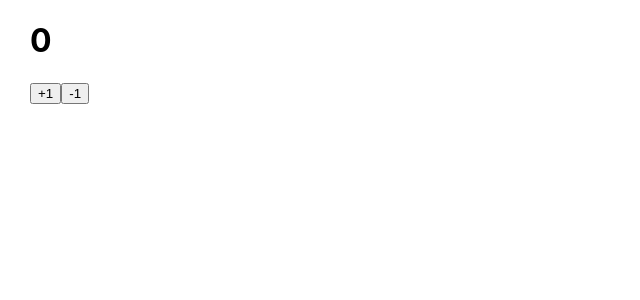
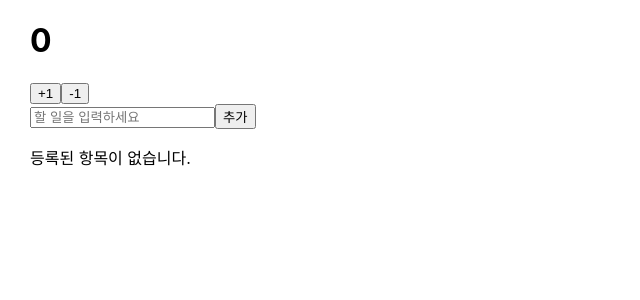
Before and after one commit to louisluzet/Redux-test, a React (Create React App) app: page / in a window 1280 px wide. Shown: the top 300 px of the page, without its empty margins (0-640 px from the left). Built offline with nearby package versions, Linux system fonts and the light colour scheme.

Commit message:
todoList with redux

```diff
--- a/src/App.tsx
+++ b/src/App.tsx
@@ -1,10 +1,12 @@
 import './App.css';
 import CounterContainer from './Containers/CounterContainer';
+import TodoContainer from './Containers/TodoContainer';
 
 function App() {
   return (
     <div className="App">
       <CounterContainer />
+      <TodoContainer />
     </div>
   );
 }
--- a/src/Containers/CounterContainer.tsx
+++ b/src/Containers/CounterContainer.tsx
@@ -1,7 +1,7 @@
 import { useDispatch } from "react-redux";
 import { useSelector } from "react-redux";
 import Counter from "../components/Counter";
-import { decrease, increase } from "../redux-demo";
+import { decrease, increase } from "../counterReducer";
 import { RootState } from "../rootReducer";
 
 // 리덕스의 값을 불러와서 사용하고 액션을 디스패치하는 컴포넌트
--- /dev/null
+++ b/src/Containers/TodoContainer.tsx
@@ -0,0 +1,29 @@
+import { useDispatch } from "react-redux";
+import { useSelector } from "react-redux";
+import TodoAdd from "../components/TodoAdd";
+import TodoList from "../components/TodoList";
+import { RootState } from "../rootReducer";
+import { create, done, remove } from "../todoReducer";
+
+const TodoContainer = () => {
+    const todos = useSelector((state: RootState) => state.todoReducer);
+    const dispatch = useDispatch();
+
+    const onCreate = (todo: string) => {
+        dispatch(create(todo));
+    };
+    const onDone = (id: number) => {
+        dispatch(done(id));
+    }
+    const onRemove = (id: number) => {
+        dispatch(remove(id));
+    }
+    return(
+        <div className="TodoContainer">
+            <TodoAdd onAdd={onCreate} />
+            <TodoList todos={todos} onToggle={onDone} onRemove={onRemove} />
+        </div>
+    )
+
+}
+export default TodoContainer;
--- /dev/null
+++ b/src/components/TodoAdd.tsx
@@ -0,0 +1,30 @@
+import { ChangeEvent, FormEvent, useState } from "react";
+
+type TodoAddProps = {
+  onAdd: (todo: string) => void;
+};
+
+const TodoAdd = ({ onAdd }: TodoAddProps) => {
+  const [value, setValue] = useState("");
+  const onChange = (e: ChangeEvent<HTMLInputElement>) => {
+    setValue(e.target.value);
+  };
+  const onSubmit = (e: FormEvent) => {
+    e.preventDefault();
+    onAdd(value);
+    setValue("");
+  };
+  return (
+    <div className="TodoAdd">
+      <form onSubmit={onSubmit}>
+        <input
+          placeholder="할 일을 입력하세요"
+          value={value}
+          onChange={onChange}
+        />
+        <button type="submit">추가</button>
+      </form>
+    </div>
+  );
+};
+export default TodoAdd;
--- /dev/null
+++ b/src/components/TodoItem.tsx
@@ -0,0 +1,42 @@
+import { CSSProperties } from "react";
+import { Todo } from "../todoReducer";
+
+type TodoItemProps = {
+    todo: Todo;
+    onToggle: (id: number) => void;
+    onRemove: (id: number) => void;
+}
+
+
+const TodoItem = ({ todo, onToggle, onRemove }: TodoItemProps) => {
+    const todoStyle: CSSProperties = {
+        textDecoration: todo.done? 'line-through' : 'none'
+    };
+
+    const removeStyle: CSSProperties = {
+        marginLeft: 8,
+        color: 'red'
+    };
+
+    const handleToggle = () => {
+        onToggle(todo.id);
+    };
+
+    const handleRemove = () => {
+        onRemove(todo.id);
+    };
+
+    return(
+        <div className="TodoItem">
+            <li>
+                <span onClick={handleToggle} style={todoStyle}>
+                    {todo.todo}
+                </span>
+                <span onClick={handleRemove} style={removeStyle}>
+                    (X)
+                </span>
+            </li>
+        </div>
+    )
+}
+export default TodoItem;
--- /dev/null
+++ b/src/components/TodoList.tsx
@@ -0,0 +1,21 @@
+import { Todo } from "../todoReducer";
+import TodoItem from "./TodoItem";
+
+type TodoListProps = {
+  todos: Todo[];
+  onToggle: (id: number) => void;
+  onRemove: (id: number) => void;
+};
+const TodoList = ({ todos, onToggle, onRemove }: TodoListProps) => {
+  if (todos.length === 0) return <p>등록된 항목이 없습니다.</p>;
+  return (
+    <div className="TodoList">
+      <ul>
+        {todos.map((todo) => (
+          <TodoItem todo={todo} onToggle={onToggle} onRemove={onRemove} />
+        ))}
+      </ul>
+    </div>
+  );
+};
+export default TodoList;
--- a/src/redux-demo.tsx
+++ b/src/counterReducer.tsx
@@ -1,8 +1,8 @@
 // 액션 타입을 선언
 // 뒤에 as const를 선언함으로써 나중에 액션 객체를 만들 때 action.type의 값을 추론하는 과정에서
 // 액션 type이 string으로 추론되지 않고 counterReducer/INCREASE와 같이 실제 문자열 값으로 추론되도록
-const INCREASE = 'redux-demo/INCREASE' as const;
-const DECREASE = 'redux-demo/DECREASE' as const;
+const INCREASE = 'counterReducer/INCREASE' as const;
+const DECREASE = 'counterReducer/DECREASE' as const;
 
 export const increase = () => ({
     type: INCREASE
--- a/src/rootReducer.tsx
+++ b/src/rootReducer.tsx
@@ -1,8 +1,10 @@
 import { combineReducers } from "@reduxjs/toolkit";
-import counterReducer from "./redux-demo";
+import counterReducer from "./counterReducer";
+import todoReducer from "./todoReducer";
 
 const rootReducer = combineReducers({
-  counterReducer
+  counterReducer,
+  todoReducer,
 });
 
 export default rootReducer;
--- /dev/null
+++ b/src/todoReducer.tsx
@@ -0,0 +1,59 @@
+const CREATE = 'todoReducer/CREATE' as const;
+const DONE = 'todoReducer/DONE' as const;
+const REMOVE= 'todoReducer/REMOVE' as const;
+
+let nextId = 1; // 새로운 항목을 추가할 때 사용할 고유 id 값
+
+// 액션 생성 함수
+export const create = (todo: string) => ({
+    type: CREATE,
+    payload: {
+      id: nextId++,
+      todo
+    }
+});
+
+export const done = (id: number) => ({
+    type: DONE,
+    payload: id
+});
+
+export const remove = (id: number) => ({
+    type: REMOVE,
+    payload: id
+});
+
+type TodosAction =
+    | ReturnType<typeof create>
+    | ReturnType<typeof done>
+    | ReturnType<typeof remove>
+
+export type Todo = {
+    id: number,
+    todo: string,
+    done: boolean
+}
+
+export type TodosState = Todo[];
+
+const initialState: TodosState = [];
+
+const TodoReducer = (state: TodosState = initialState, action: TodosAction) => {
+    switch (action.type) {
+        case CREATE:
+            return state.concat({
+                id: action.payload.id,
+                todo: action.payload.todo,
+                done: false
+            });
+        case REMOVE:
+            return state.filter(todo => todo.id !== action.payload);
+        case DONE:
+            return state.map(todo =>
+                todo.id === action.payload ? {...todo, done: !todo.done} : todo
+            );
+        default:
+            return state;
+    }
+}
+export default TodoReducer;
```
